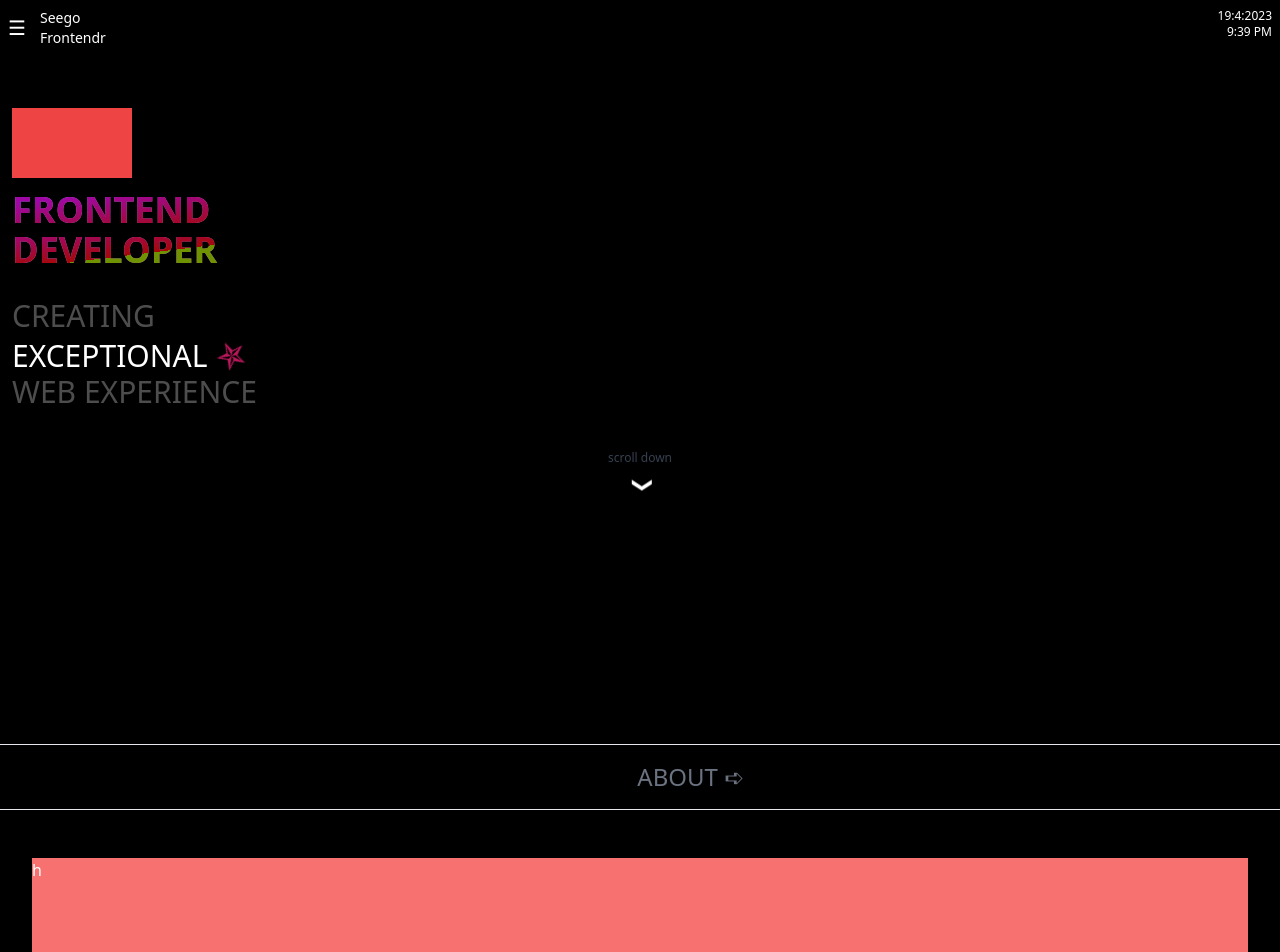
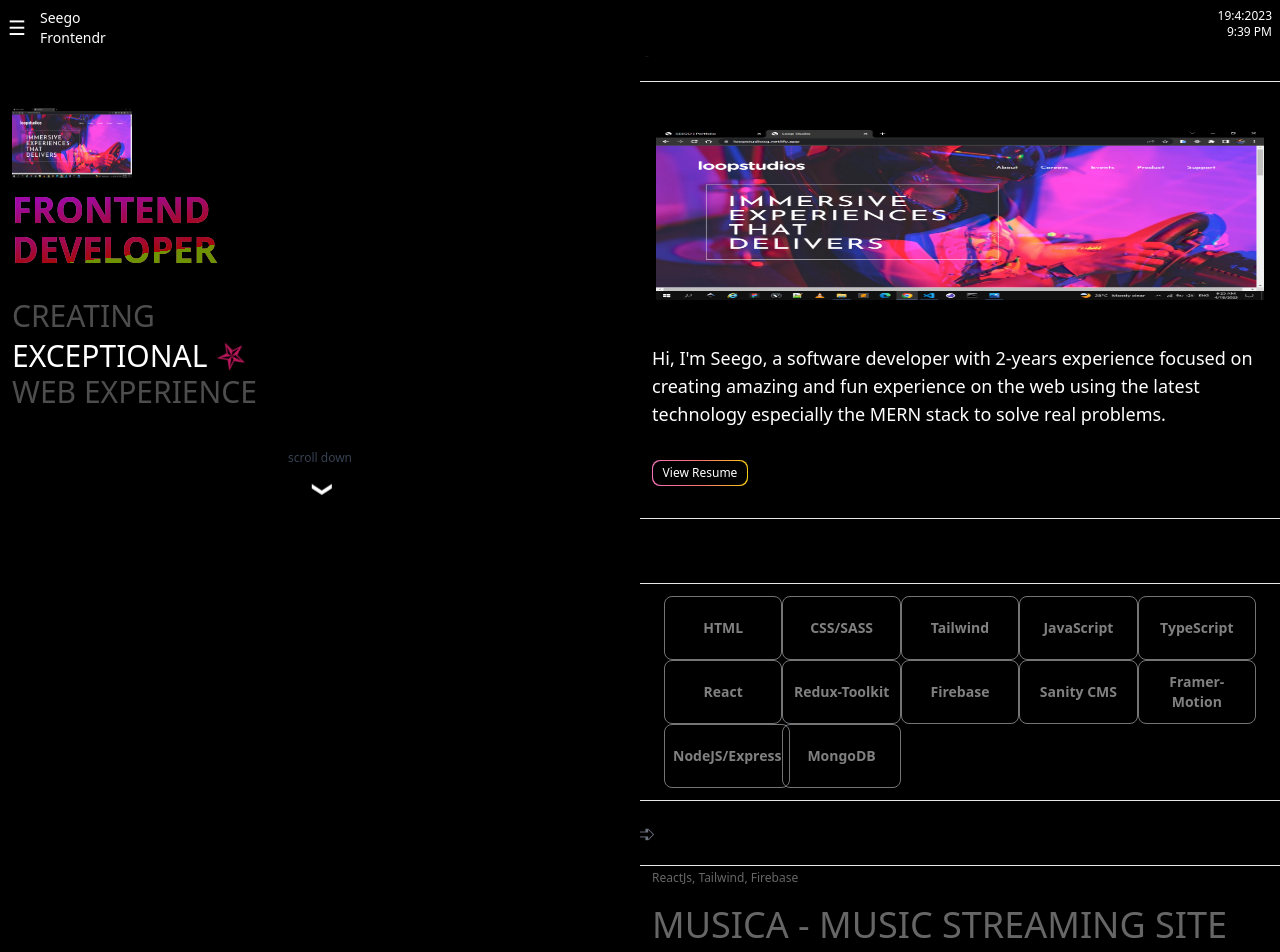
Before and after one commit to 5eegy/portfolio, a React (Vite) app: page / in a window 1280 px wide. Shown: the top 952 px of the page. Built offline with nearby package versions, Linux system fonts and the light colour scheme.

Commit message:
Index types

```diff
--- a/src/App.tsx
+++ b/src/App.tsx
@@ -4,16 +4,24 @@ import Tools from "./components/Tools/Tools";
 import Projects from "./components/Projects/Projects";
 import Contact from "./components/Contact/Contact";
 import Intro from "./components/Intro/Intro";
+//lg:fixed z-[999] lg:w-1/2 lg:h-full lg:top-0 lg:right-0
 
 function App() {
-  return <div className="bg-black text-white min-w-[200px] overflow-x-hidden">
-    <Topinfo/>
-    <Intro/>
-    <About/>
-    <Tools/>
-    <Projects/>
-    <Contact/>
-  </div>;
+  return (
+    <div className="bg-black text-white min-w-[200px] overflow-x-hidden lg:flex">
+      <Topinfo />
+      <div className="lg:w-1/2 lg:relative">
+        {" "}
+        <Intro />
+      </div>
+      <div className="lg:overflow-x-hidden lg:w-1/2">
+        <About />
+        <Tools />
+        <Projects />
+        <Contact />
+      </div>
+    </div>
+  );
 }
 
 export default App;
--- a/src/components/About/About.tsx
+++ b/src/components/About/About.tsx
@@ -1,50 +1,51 @@
 import { Heading } from "../Others/Heading";
 import { motion } from "framer-motion";
+import Image from "../../assets/loopstudio.png";
 
 const About = () => {
   return (
     <div className="mt-4  border-b border-t pb-8">
-      <Heading position="right" head="ABOUT"/>
+      <Heading position="right" head="ABOUT" />
 
-      <motion.p className="w-[95%]  h-[170px] bg-red-400 m-auto mt-12"
+      <motion.img
+        src={Image}
+        alt="Projects image"
+        className="w-[95%]  h-[170px] bg-red-400 m-auto mt-12"
         initial={{
           opacity: 0,
           width: 0,
-        height: 0
+          height: 0,
         }}
         whileInView={{
-        width:"95%",
+          width: "95%",
           height: "170px",
           opacity: 1,
         }}
+        viewport={{ amount: 0.4, once: true }}
+        transition={{ duration: 1 }}
+      />
 
-      viewport={{amount:0.4, once:true}}
-
-      transition={{duration: 1}}
-      >h</motion.p>
       <motion.p
         initial={{
-        opacity: 0
+          opacity: 0,
         }}
-
         whileInView={{
-        opacity:1
+          opacity: 1,
         }}
         viewport={{
-        amount:0.5,
-        once: true
+          amount: 0.5,
+          once: true,
         }}
         transition={{
-        duration: 2
+          duration: 2,
         }}
-      className="text-lg text-left mt-8 p-3 ">
+        className="text-lg text-left mt-8 p-3 "
+      >
         Hi, I'm Seego, a software developer with 2-years experience focused on
         creating amazing and fun experience on the web using the latest
         technology especially the MERN stack to solve real problems.
       </motion.p>
-      <div
-
-      className="block p-[1px] text-xs mt-5 mx-3 w-24 rounded-lg bg-gradient-to-r duration-400 from-pink-400 via-red-400 to-yellow-400 hover:to-pink-400 hover:from-red-400 hover:via-yellow-400 hover:shadow-md hover:shadow-yellow-400">
+      <div className="block p-[1px] text-xs mt-5 mx-3 w-24 rounded-lg bg-gradient-to-r duration-400 from-pink-400 via-red-400 to-yellow-400 hover:to-pink-400 hover:from-red-400 hover:via-yellow-400 hover:shadow-md hover:shadow-yellow-400">
         <a
           href="https://twitter.com/seego"
           className="block p-1 text-xs bg-black rounded-lg hover: text-center"
--- a/src/components/Intro/Intro.tsx
+++ b/src/components/Intro/Intro.tsx
@@ -1,15 +1,16 @@
-// import Loopstudio from "../../assets/loopstudio.png";
+import Loopstudio from "../../assets/loopstudio.png";
 import { motion } from "framer-motion";
 
 const Intro = () => {
   return (
-    <div className="mt-12 p-3 h-[85vh] min-h-fit pt-12">
-      <motion.p
+    <div className="mt-12 p-3 h-[85vh] min-h-fit pt-12 lg:h-full lg:fixed lg:w-1/2">
+      <motion.img
+       src={Loopstudio} alt="Projects image"
         animate={{ y: 0 }}
         initial={{ y: -250 }}
         transition={{ duration: 0.5, type: "tween", ease: "backInOut" }}
         className="w-[120px] h-[70px] bg-red-500 my-3"
-      ></motion.p>
+      />
       <motion.h1
         initial={{
           height: "0px",
--- /dev/null
+++ b/src/index.d.ts
@@ -0,0 +1,3 @@
+declare module "*.css"
+declare module "*.jpg"
+declare module "*.png"
--- a/src/main.tsx
+++ b/src/main.tsx
@@ -1,7 +1,7 @@
 import React from 'react'
 import ReactDOM from 'react-dom/client'
 import App from './App';
-import "./app.css";
+import "./index.css";
 
 ReactDOM.createRoot(document.getElementById('root') as HTMLElement).render(
   <React.StrictMode>
--- a/tsconfig.json
+++ b/tsconfig.json
@@ -1,13 +1,14 @@
 {
   "compilerOptions": {
     "target": "ESNext",
+    "checkJs": false,
     "useDefineForClassFields": true,
     "lib": ["DOM", "DOM.Iterable", "ESNext"],
-    "allowJs": false,
+    "allowJs": true,
     "skipLibCheck": true,
     "esModuleInterop": false,
     "allowSyntheticDefaultImports": true,
-    "strict": true,
+    "strict": false,
     "forceConsistentCasingInFileNames": true,
     "module": "ESNext",
     "moduleResolution": "Node",
```
Also changed, not shown: src/index.css (renamed from src/App.css). Lines whose indentation alone changed are shown as unchanged.
